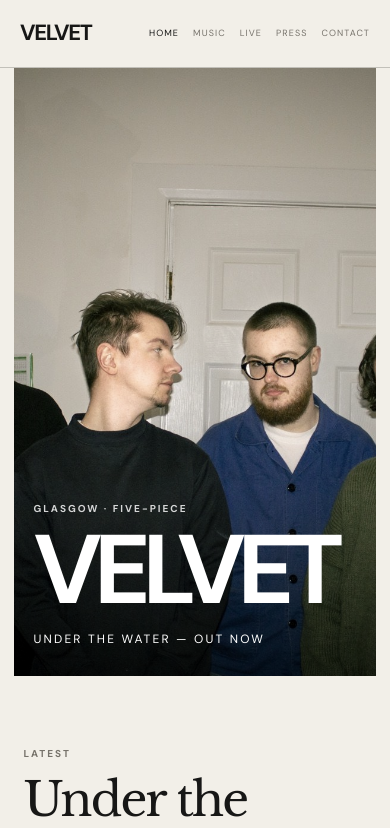
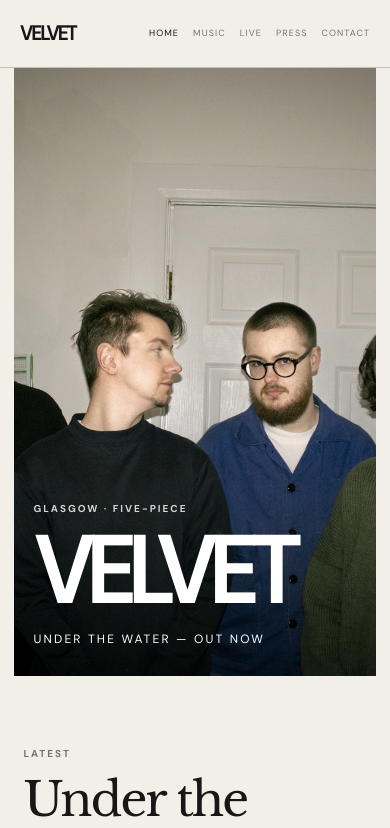
Before and after one commit to cheeseboy-gosee1490/velvet-website, a React (Vite) app: page / in a window 390 px wide. Shown: the top 828 px of the page. Built offline with nearby package versions, Linux system fonts and the light colour scheme.

Commit message:
Polish Velvet wordmark styling

```diff
--- a/src/styles.css
+++ b/src/styles.css
@@ -20,7 +20,7 @@ a{color:inherit}
   background:rgba(242,239,232,.95);backdrop-filter:blur(10px);
   border-bottom:1px solid var(--line)
 }
-.wordmark{border:0;background:none;padding:0;font-size:25px;font-weight:700;letter-spacing:-.06em;cursor:pointer}
+.wordmark{border:0;background:none;padding:0;cursor:pointer}.wordmark span{display:block;font-size:24px;font-weight:700;letter-spacing:-.11em;transform:scaleX(.9);transform-origin:left center}
 .siteNav{display:flex;gap:28px}
 .siteNav button{border:0;background:none;padding:5px 0;font-size:11px;letter-spacing:.18em;text-transform:uppercase;cursor:pointer;color:var(--muted)}
 .siteNav button.active,.siteNav button:hover{color:var(--ink)}
@@ -30,7 +30,7 @@ main{overflow:hidden}
 .homeHeroImage{width:100%;height:100%;object-fit:cover;object-position:center;display:block;filter:saturate(.72) contrast(1.02)}
 .heroOverlay{position:absolute;inset:auto 0 0;padding:7vw 5vw 4.5vw;color:#fff;background:linear-gradient(0deg,rgba(0,0,0,.42),rgba(0,0,0,0))}
 .heroOverlay .eyebrow{color:rgba(255,255,255,.82)}
-.heroOverlay h1{font-size:clamp(72px,15vw,220px);line-height:.78;letter-spacing:-.085em;margin:0 0 22px;font-weight:700}
+.heroOverlay h1.heroLogo{font-size:clamp(72px,15vw,220px);line-height:.78;letter-spacing:-.11em;margin:0 0 22px;font-weight:700;transform:scaleX(.9);transform-origin:left center}
 .heroCaption{margin:0;font-size:12px;letter-spacing:.18em;text-transform:uppercase}
 .sectionGrid{display:grid;grid-template-columns:1fr 1fr;gap:7vw;padding:9vw 4.5vw;border-bottom:1px solid var(--line)}
 .sectionGrid h2{margin:0;font-family:'Libre Baskerville',serif;font-size:clamp(33px,4.4vw,60px);line-height:1.06;font-weight:400;letter-spacing:-.04em}
@@ -56,9 +56,6 @@ main{overflow:hidden}
 .gigRow p,.largeGig p{margin:4px 0 0;color:var(--muted)}
 .liveAside{justify-self:end;max-width:340px;display:flex;flex-direction:column;align-items:flex-start;gap:16px}
 .liveAside p{margin:0;font-size:18px}
-.photoFeature{position:relative;margin:0 4.5vw 0;min-height:75vh;border-bottom:1px solid var(--line)}
-.photoFeature img{width:100%;height:100%;min-height:75vh;object-fit:cover;display:block;filter:saturate(.7)}
-.photoNote{position:absolute;left:20px;bottom:16px;color:#fff;font-size:10px;letter-spacing:.18em;text-transform:uppercase}
 .homeClose{border-bottom:0}
 .siteFooter{padding:24px 4.5vw 30px;display:grid;grid-template-columns:1fr auto 1fr;gap:20px;align-items:center;border-top:1px solid var(--line);font-size:10px;letter-spacing:.12em;text-transform:uppercase;color:var(--muted)}
 .footerLinks{display:flex;justify-content:flex-end;gap:18px}.footerLinks a{text-decoration:none}.footerLinks a:hover{text-decoration:underline}
@@ -80,12 +77,12 @@ main{overflow:hidden}
 .contactLinks{display:flex;flex-direction:column;align-items:flex-start;gap:11px}.contactLinks a{text-decoration:none;font-size:13px;letter-spacing:.12em;text-transform:uppercase}.contactLinks a:hover{text-decoration:underline}
 
 @media(max-width:800px){
-  .siteHeader{height:68px;padding:0 20px}.siteNav{gap:14px}.siteNav button{font-size:9px;letter-spacing:.12em}.wordmark{font-size:22px}
-  .homeHero{margin:0 14px;height:72vh;min-height:500px}.heroOverlay{padding:15vw 5vw 7vw}.heroOverlay h1{font-size:25vw}
+  .siteHeader{height:68px;padding:0 20px}.siteNav{gap:14px}.siteNav button{font-size:9px;letter-spacing:.12em}.wordmark span{font-size:21px}
+  .homeHero{margin:0 14px;height:72vh;min-height:500px}.heroOverlay{padding:15vw 5vw 7vw}.heroOverlay h1.heroLogo{font-size:25vw}
   .sectionGrid,.featureSplit,.copyGrid,.releaseFeature{grid-template-columns:1fr;gap:35px}
   .sectionGrid{padding:18vw 6vw}.introCopy{justify-self:start;font-size:16px}.sectionGrid h2{font-size:12vw}
   .featureSplit{min-height:auto}.featureArt{padding:12vw 14vw}.featureCopy{padding:14vw 6vw;border-left:0;border-top:1px solid var(--line)}
-  .featureCopy h2,.releaseFeature h2{font-size:17vw}.photoFeature{margin:0 14px}.photoFeature img{min-height:62vh}.siteFooter{padding:22px 20px;grid-template-columns:1fr 1fr}.footerLinks{grid-column:1/-1;justify-content:flex-start;flex-wrap:wrap}
+  .featureCopy h2,.releaseFeature h2{font-size:17vw}.siteFooter{padding:22px 20px;grid-template-columns:1fr 1fr}.footerLinks{grid-column:1/-1;justify-content:flex-start;flex-wrap:wrap}
   .pageIntro{padding:20vw 6vw 14vw}.pageIntro h1{font-size:18vw}.releaseFeature{padding:14vw 6vw}.largeGig{grid-template-columns:65px 1fr;gap:14px;padding:28px 0}.largeGig .textLink{grid-column:2}.archive{padding:16vw 6vw}.copyGrid{padding:14vw 6vw}
   .bigContact{font-size:9vw;overflow-wrap:anywhere}
 }
```
